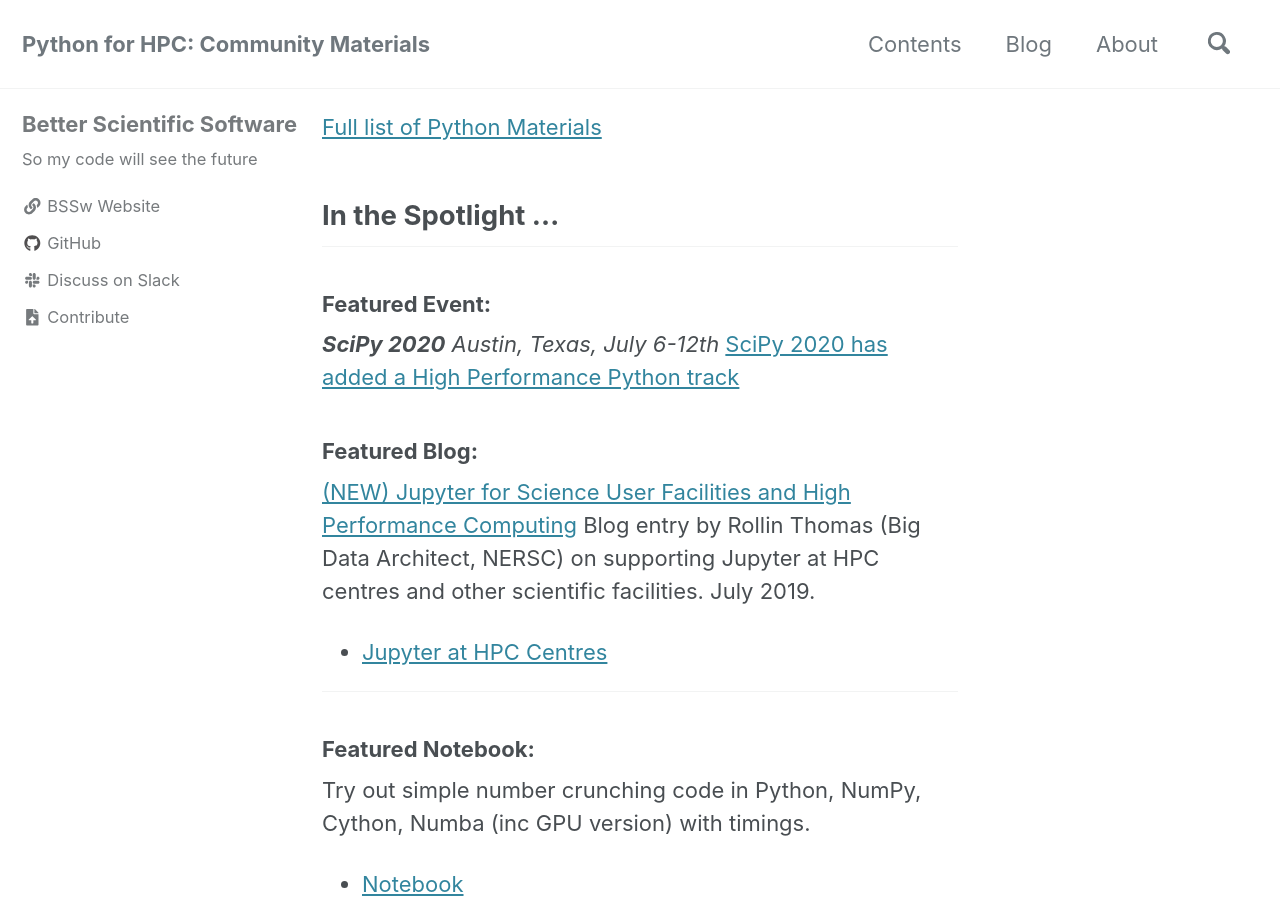
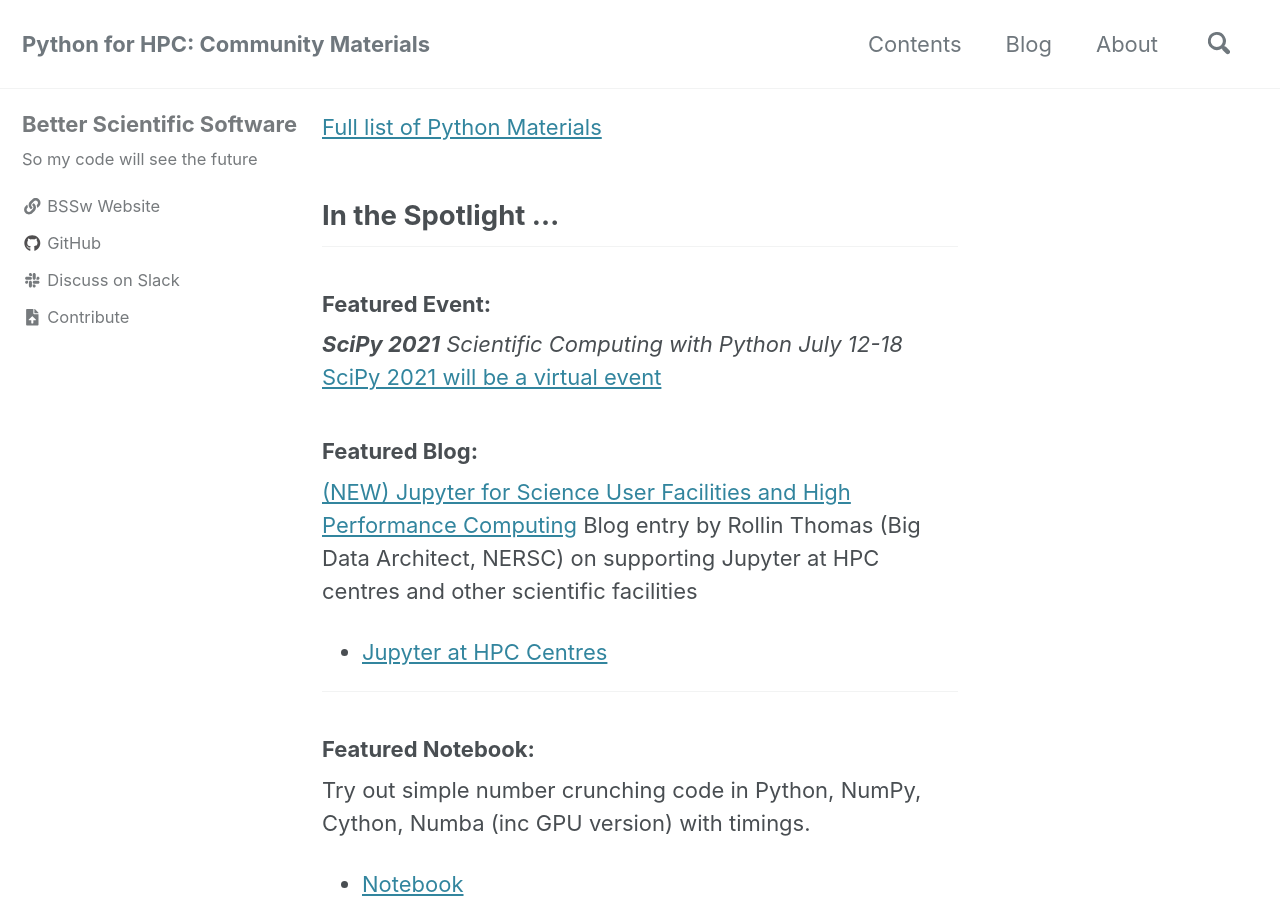
Before and after one commit to betterscientificsoftware/python-for-hpc, a Jekyll site: the page built from index.md, in a window 1280 px wide and 900 px high. Built offline with Jekyll 4.4.1, drawn with Linux system fonts in a browser that asks for light colours; cached includes are drawn as plain includes; nearby versions of some CDN libraries; comment, search, counter and statistics services are not loaded; a style sheet for code colours, icons or effects is not loaded.

Commit message:
Update front page Scipy2021

```diff
--- a/index.md
+++ b/index.md
@@ -12,14 +12,14 @@ sidebar:
 
 ### Featured Event:
 
-***SciPy 2020***
-*Austin, Texas, July 6-12th*
-[SciPy 2020 has added a High Performance Python track]({{site.baseurl}}/scipy-hpc-track)
+***SciPy 2021***
+*Scientific Computing with Python July 12-18*
+[SciPy 2021 will be a virtual event](https://www.scipy2021.scipy.org/)
 
 
 ### Featured Blog:
 
-[(NEW) Jupyter for Science User Facilities and High Performance Computing](https://blog.jupyter.org/jupyter-for-science-user-facilities-and-high-performance-computing-de178106872){:target="_blank"} Blog entry by Rollin Thomas (Big Data Architect, NERSC) on supporting Jupyter at HPC centres and other scientific facilities. July 2019.
+[(NEW) Jupyter for Science User Facilities and High Performance Computing](https://blog.jupyter.org/jupyter-for-science-user-facilities-and-high-performance-computing-de178106872){:target="_blank"} Blog entry by Rollin Thomas (Big Data Architect, NERSC) on supporting Jupyter at HPC centres and other scientific facilities
 
 - [Jupyter at HPC Centres]({{site.baseurl}}/python-for-hpc/#jupyter-notebooks){:target="_blank"}
 
```
